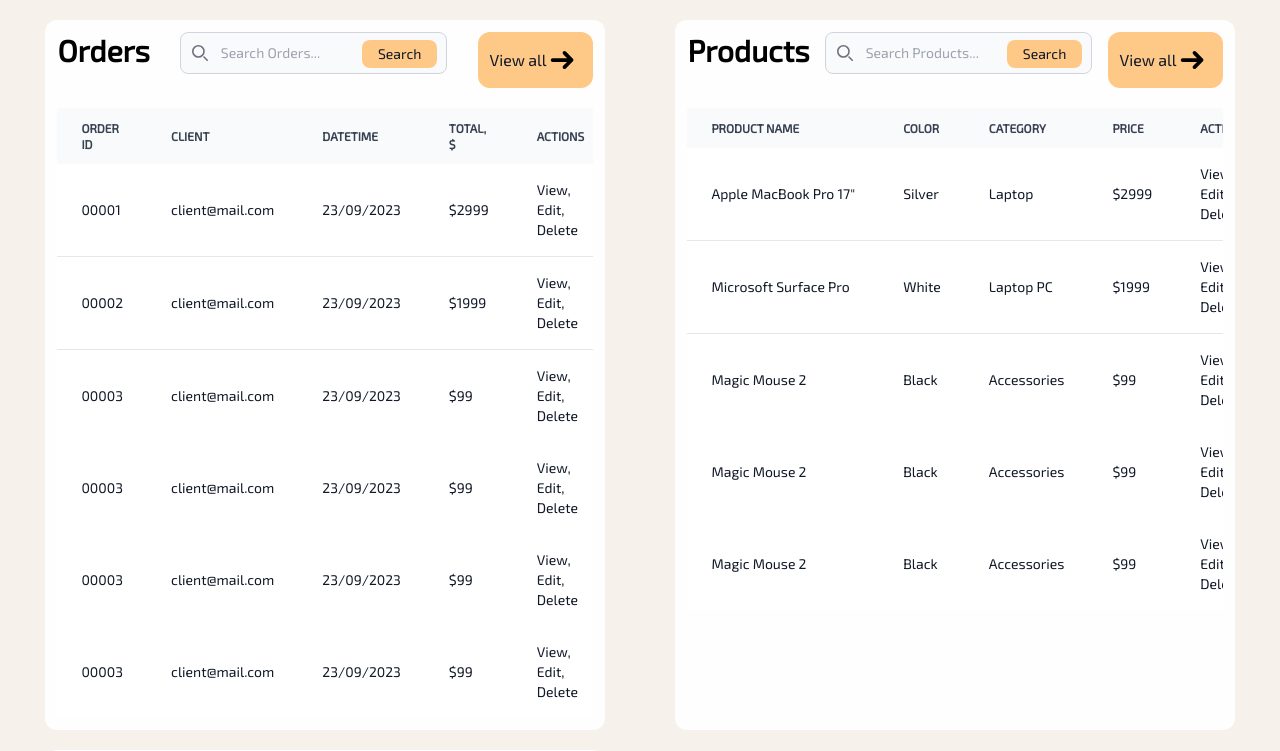
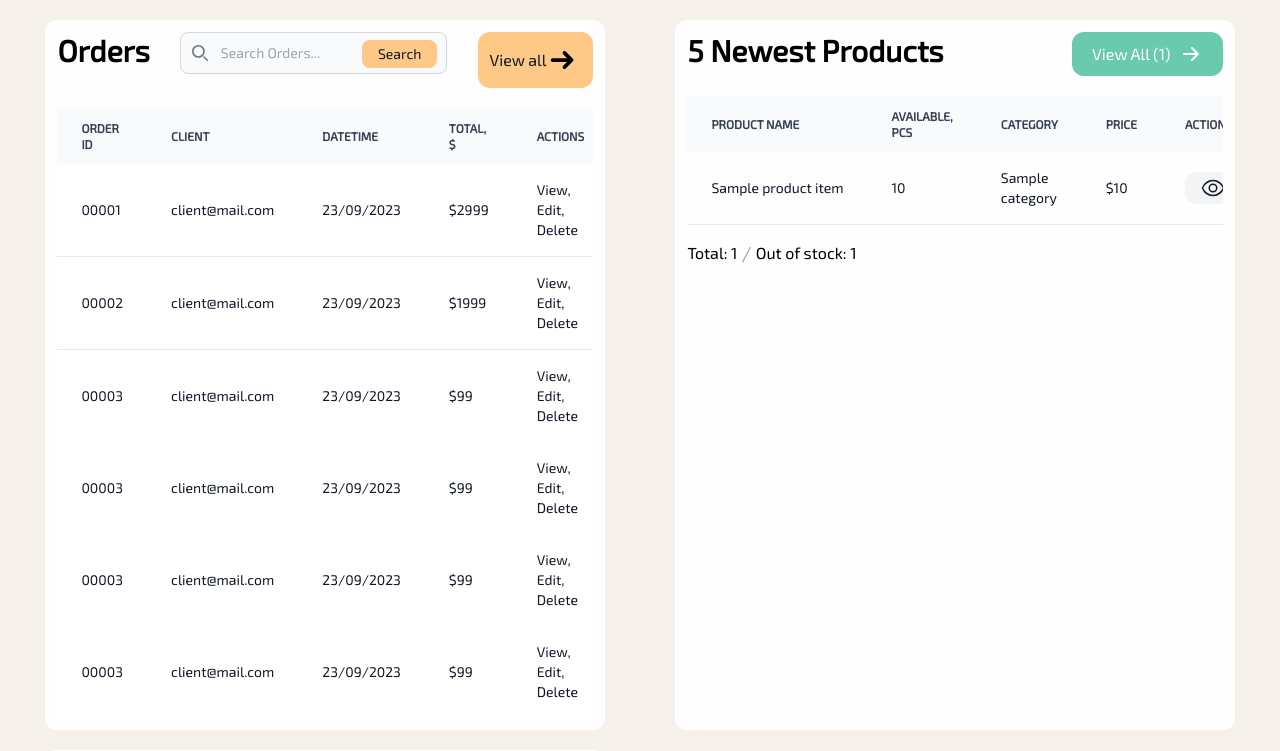
Before and after one commit to olksndrdevhub/store-dash, a Django app: template store/templates/store.html in a window 1280 px wide. Shown: the part 138-889 px from the top of the page. Run offline with Django 4.2, Linux system fonts and the light colour scheme; the template is opened without the code that fills it: most values are stand-ins (such as "Sample title", 1, 10 or a date in 2020).

```diff
--- a/store/templates/store.html
+++ b/store/templates/store.html
@@ -168,8 +168,9 @@
         </div>
         <div class="bg-secondary w-[90vw] xl:w-11/12 mx-auto p-3 rounded-xl">
             <span class="head mb-5 flex justify-between">
-                <h1 class="text-left text-3xl font-extrabold">Products</h1>
-                <form class="w-3/6">
+                <h1 class="text-left text-3xl font-extrabold">5 Newest Products</h1>
+                <!-- <span class="flex space-x-5 items-center w-2/6">
+                    <div>
                         <label for="default-search" class="mb-2 text-sm font-medium text-gray-900 sr-only">Search</label>
                         <div class="relative">
                             <div class="absolute inset-y-0 left-0 flex items-center pl-3 pointer-events-none">
@@ -177,31 +178,43 @@
                                     <path stroke="currentColor" stroke-linecap="round" stroke-linejoin="round" stroke-width="2" d="m19 19-4-4m0-7A7 7 0 1 1 1 8a7 7 0 0 1 14 0Z"/>
                                 </svg>
                             </div>
-                        <input type="search" id="default-search" class="block w-full p-2.5 pl-10 text-sm text-gray-900 border border-gray-300 rounded-lg bg-gray-50" placeholder="Search Products..." required>
-                        <button type="submit" class="text-gray-900 absolute right-2.5 bottom-1.5 rounded-lg text-sm px-4 py-1 bg-accent hover:origin-top hover:translate-y-[-3px] transition transform duration-200 ease-in-out hover:cursor-pointe focus:ring-4 focus:outline-none focus:ring-blue-300 font-medium">Search</button>
+                            <input type="search" name="search" class="block w-80 max-w-md p-2.5 pl-10 mx-auto text-sm text-gray-900 border border-gray-300 rounded-xl bg-gray-50" placeholder="Type to search..." required
+                                hx-get="{% url 'products_view' %}"
+                                hx-push-url="true"
+                                hx-trigger="keyup changed delay:500ms, search"
+                                hx-target="#products-table"
+                                hx-select="#products-table"
+                                hx-swap="outerHTML transition:true"
+                                hx-select-oob="table-bottom"
+                                hx-indicator="#indicator"
+                                {% if search %}
+                                value="{{ search }}"
+                                {% endif %}>
                         </div>
-                </form>
+                    </div>
+                    <span id="indicator" class="bg-green-200 p-2 rounded-xl htmx-indicator">
+                        <img class="w-[25px] h-[25px]" src="{% static 'img/spinner.svg' %}"/>
+                    </span>
+                </span> -->
+
                 <a
                     hx-get="{% url 'products_view' %}"
-                    class="flex items-center py-2 pl-3 pr-4 text-gray-900 rounded-xl bg-accent hover:origin-top hover:translate-y-[-3px] transition transform duration-200 ease-in-out hover:cursor-pointer">
-                    View all
-                    <svg width="30" height="40" viewBox="0 0 24 24" xmlns="http://www.w3.org/2000/svg">
-                        <g fill="none">
-                            <path d="M24 0v24H0V0h24ZM12.593 23.258l-.011.002l-.071.035l-.02.004l-.014-.004l-.071-.035c-.01-.004-.019-.001-.024.005l-.004.01l-.017.428l.005.02l.01.013l.104.074l.015.004l.012-.004l.104-.074l.012-.016l.004-.017l-.017-.427c-.002-.01-.009-.017-.017-.018Zm.265-.113l-.013.002l-.185.093l-.01.01l-.003.011l.018.43l.005.012l.008.007l.201.093c.012.004.023 0 .029-.008l.004-.014l-.034-.614c-.003-.012-.01-.02-.02-.022Zm-.715.002a.023.023 0 0 0-.027.006l-.006.014l-.034.614c0 .012.007.02.017.024l.015-.002l.201-.093l.01-.008l.004-.011l.017-.43l-.003-.012l-.01-.01l-.184-.092Z"/>
-                            <path fill="#000000" d="m15.06 5.283l5.657 5.657a1.5 1.5 0 0 1 0 2.12l-5.656 5.658a1.5 1.5 0 0 1-2.122-2.122l3.096-3.096H4.5a1.5 1.5 0 0 1 0-3h11.535L12.94 7.404a1.5 1.5 0 0 1 2.122-2.121Z"/>
-                        </g>
+                    class="flex items-center px-5 py-2.5 rounded-xl bg-action-success text-white hover:origin-top hover:translate-y-[-3px] transition transform duration-200 ease-in-out hover:cursor-pointer">
+                    View All ({{ products_count }})
+                    <svg width="24" height="24" class="ml-2" viewBox="0 0 24 24" xmlns="http://www.w3.org/2000/svg">
+                        <path fill="none" stroke="currentColor" stroke-linecap="round" stroke-linejoin="round" stroke-width="2" d="m19 12l-6-6m6 6l-6 6m6-6H5"/>
                     </svg>
                 </a>
             </span>
-            <div class="products-list relative overflow-x-auto">
-                <table class="w-full text-sm text-left text-gray-500 dark:text-gray-400">
+            <div class="relative overflow-x-auto">
+                <table class="w-full text-sm text-left text-gray-500 dark:text-gray-400" id="products-table">
                     <thead class="text-xs text-gray-700 uppercase bg-gray-50 ">
                         <tr>
                             <th scope="col" class="px-6 py-3">
                                 Product name
                             </th>
                             <th scope="col" class="px-6 py-3">
-                                Color
+                                Available, pcs
                             </th>
                             <th scope="col" class="px-6 py-3">
                                 Category
@@ -215,93 +228,48 @@
                         </tr>
                     </thead>
                     <tbody>
-                        <tr class="bg-white border-b hover:bg-gray-100 text-gray-900">
+                        {% for product_item in products %}
+                            <tr class="border-b hover:bg-green-50 text-gray-900"
+                                id="product-row-{{product_item.id}}">
                                 <th scope="row" class="px-6 py-4 font-medium whitespace-nowrap">
-                                Apple MacBook Pro 17"
+                                    {{ product_item.name }}
                                 </th>
                                 <td class="px-6 py-4">
-                                Silver
+                                    {{ product_item.available_quantity }}
                                 </td>
                                 <td class="px-6 py-4">
-                                Laptop
+                                    {% if product_item.category %}
+                                        {{ product_item.category }}
+                                    {% endif %}
                                 </td>
                                 <td class="px-6 py-4">
-                                $2999
+                                    ${{ product_item.price }}
                                 </td>
                                 <td class="px-6 py-4">
-                                View, Edit, Delete
+                                    <button
+                                        hx-get="{% url 'product_item_view' product_item.id %}"
+                                        hx-push-url="true"
+                                        hx-target="body"
+                                        hx-swap="innerHTML transition:true"
+                                        hx-on:htmx:before-request="document.cookie = `prevUrl=${window.location.href}`"
+                                        class="text-gray-900 rounded-xl text-sm px-4 py-1 bg-gray-100 hover:bg-action-success hover:text-white
+                                            hover:origin-top hover:translate-y-[-3px] transition transform duration-200 ease-in-out
+                                            hover:cursor-pointe focus:ring-4 focus:outline-none focus:ring-action-success font-medium">
+                                        <svg width="24" height="24" viewBox="0 0 32 32" xmlns="http://www.w3.org/2000/svg">
+                                            <path fill="currentColor" d="M30.94 15.66A16.69 16.69 0 0 0 16 5A16.69 16.69 0 0 0 1.06 15.66a1 1 0 0 0 0 .68A16.69 16.69 0 0 0 16 27a16.69 16.69 0 0 0 14.94-10.66a1 1 0 0 0 0-.68ZM16 25c-5.3 0-10.9-3.93-12.93-9C5.1 10.93 10.7 7 16 7s10.9 3.93 12.93 9C26.9 21.07 21.3 25 16 25Z"/>
+                                            <path fill="currentColor" d="M16 10a6 6 0 1 0 6 6a6 6 0 0 0-6-6Zm0 10a4 4 0 1 1 4-4a4 4 0 0 1-4 4Z"/>
+                                        </svg>
+                                    </button>
                                 </td>
                             </tr>
-                        <tr class="bg-white border-b hover:bg-gray-100 text-gray-900">
-                            <th scope="row" class="px-6 py-4 font-medium whitespace-nowrap">
-                                Microsoft Surface Pro
-                            </th>
-                            <td class="px-6 py-4">
-                                White
-                            </td>
-                            <td class="px-6 py-4">
-                                Laptop PC
-                            </td>
-                            <td class="px-6 py-4">
-                                $1999
-                            </td>
-                            <td class="px-6 py-4">
-                                View, Edit, Delete
-                            </td>
-                        </tr>
-                        <tr class="bg-white hover:bg-gray-100 text-gray-900">
-                            <th scope="row" class="px-6 py-4 font-medium whitespace-nowrap">
-                                Magic Mouse 2
-                            </th>
-                            <td class="px-6 py-4">
-                                Black
-                            </td>
-                            <td class="px-6 py-4">
-                                Accessories
-                            </td>
-                            <td class="px-6 py-4">
-                                $99
-                            </td>
-                            <td class="px-6 py-4">
-                                View, Edit, Delete
-                            </td>
-                        </tr>
-                        <tr class="bg-white hover:bg-gray-100 text-gray-900">
-                            <th scope="row" class="px-6 py-4 font-medium whitespace-nowrap">
-                                Magic Mouse 2
-                            </th>
-                            <td class="px-6 py-4">
-                                Black
-                            </td>
-                            <td class="px-6 py-4">
-                                Accessories
-                            </td>
-                            <td class="px-6 py-4">
-                                $99
-                            </td>
-                            <td class="px-6 py-4">
-                                View, Edit, Delete
-                            </td>
-                        </tr>
-                        <tr class="bg-white hover:bg-gray-100 text-gray-900">
-                            <th scope="row" class="px-6 py-4 font-medium whitespace-nowrap">
-                                Magic Mouse 2
-                            </th>
-                            <td class="px-6 py-4">
-                                Black
-                            </td>
-                            <td class="px-6 py-4">
-                                Accessories
-                            </td>
-                            <td class="px-6 py-4">
-                                $99
-                            </td>
-                            <td class="px-6 py-4">
-                                View, Edit, Delete
-                            </td>
-                        </tr>
+                        {% endfor %}
                     </tbody>
                 </table>
+            </div>
+            <div id="table-bottom" class="flex space-x-1 items-center min-h-[2rem] mt-3">
+                <span class="">Total: {{ products_count }}</span>
+                <span class="text-xl text-gray-400">/</span>
+                <span class="">Out of stock: {{ out_of_stock_count }}</span>
             </div>
         </div>
         <div class="bg-secondary w-[90vw] xl:w-11/12 mx-auto p-3 rounded-xl">
```
Also changed, not shown: store/templates/products.html (+42 -4 lines), store/views.py (+7 -0 lines), static/css/main.min.css. Lines whose indentation alone changed are shown as unchanged.
